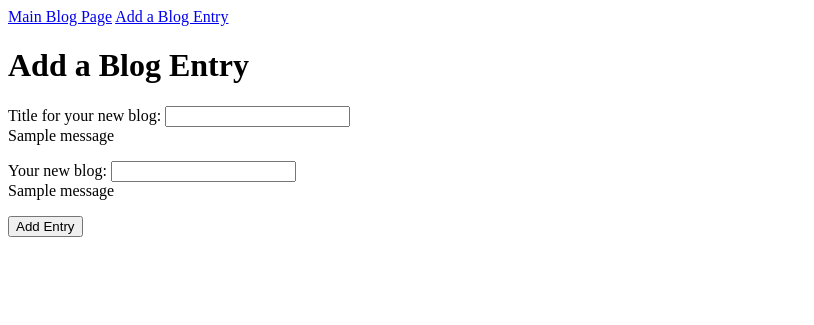
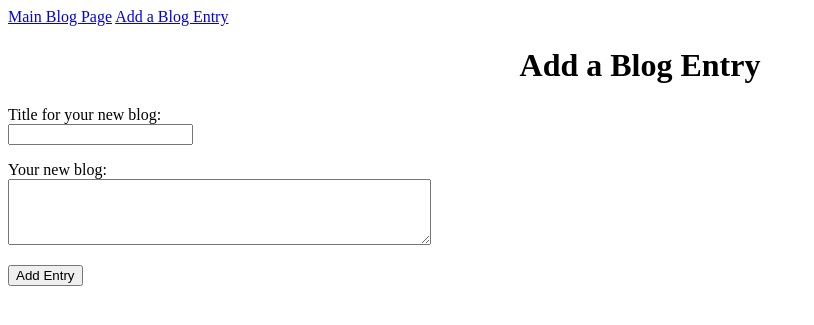
Before and after one commit to mikupgirl/build-a-blog, a Flask app: page /addBlogEntry in a window 1280 px wide. Shown: the top 325 px of the page, without its empty margins (0-814 px from the left). Run offline with Flask 2, Linux system fonts and the light colour scheme; one stand-in notice (Sample message) is shown; data that the repository does not hold is empty.

Commit message:
completed tasks up to the video

```diff
--- a/main.py
+++ b/main.py
@@ -54,15 +54,22 @@
 @app.route('/addBlogEntry', methods=['POST', 'GET'])
 def addBlogEntry():
 
+    title_error = ''
+    blog_error = ''
+    blog_title = ''
+    blog_body = ''
+
     if request.method == 'POST':
         blog_name_title = request.form['blog_title']
         blog_name_body = request.form['blog_body']
-        new_blog = Blog(blog_name_title, blog_name_body)
         if len(blog_name_title) == 0:
-                flash('Please enter a title', 'error')
+            title_error = 'Please enter a title'
+
         if len(blog_name_body) == 0:
-                flash('Please enter a blog', 'error')
-        else:
+            blog_error = 'Please write your blog'
+
+        if not title_error and not blog_error:
+            new_blog = Blog(blog_name_title, blog_name_body)
             db.session.add(new_blog)
             db.session.commit()
             return redirect('/blog')
@@ -70,7 +77,7 @@
     blogs = Blog.query.filter_by(submitted=False).all()
     submitted_blogs = Blog.query.filter_by(submitted=True).all()
 
-    return render_template('addBlogEntry.html')
+    return render_template('addBlogEntry.html', title_error=title_error, blog_error=blog_error)
 
 @app.route('/newpost', methods=['POST', 'GET'])
 def newpost():
--- a/templates/addBlogEntry.html
+++ b/templates/addBlogEntry.html
@@ -2,32 +2,25 @@
 
 {% block content %}
 
-<h1>Add a Blog Entry</h1>
+<h1 style="text-align: center">Add a Blog Entry</h1>
 <form action="/addBlogEntry" method='POST'>
     <label for="blog-id-title">
         Title for your new blog:
+        <br />
         <input type="text" name='blog_title' /></h1></h1>
     </label>
     <br />
-    {% with messages = get_flashed_messages(with_categories=True) %}
-        {% for category,message in messages %}
-            <span class="{{category}}">{{message}}</span></p>
-        {% endfor %}
-    {% endwith %}
+    <span class="error">{{title_error}}</span></p>
 
-
-
-<form action="/addBlogEntry" method='POST'>
+<form action="/addBlogEntry" method='POST' id="blogform" >
     <label for="blog-id-body">
         Your new blog:
-        <input type="text" name='blog_body' />
+        <br />
+        <textarea rows="4" cols="50" name='blog_body' form="blogform"></textarea>
     </label>
     <br />
-    {% with messages = get_flashed_messages(with_categories=True) %}
-        {% for category,message in messages %}
-            <span class="{{category}}">{{message}}</span></p>
-        {% endfor %}
-    {% endwith %}
+    <span class="error" name='blog_body'>{{blog_error}}</span></p>
+
     <input type="submit" value='Add Entry' />
 
 </form>
--- a/templates/base.html
+++ b/templates/base.html
@@ -5,6 +5,7 @@
         <style>
             .error {
                 color: red;
+                font-style: italic;
             }
         </style>
     </head>
```
